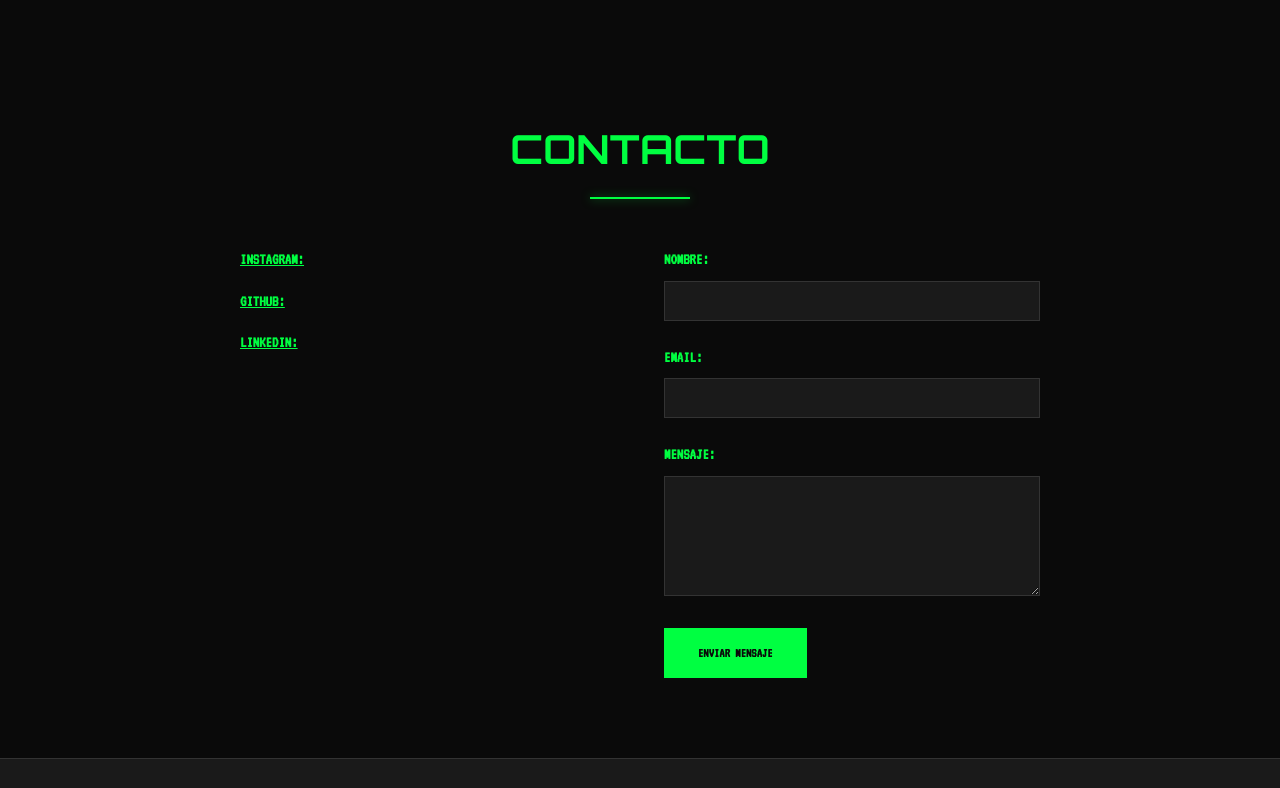
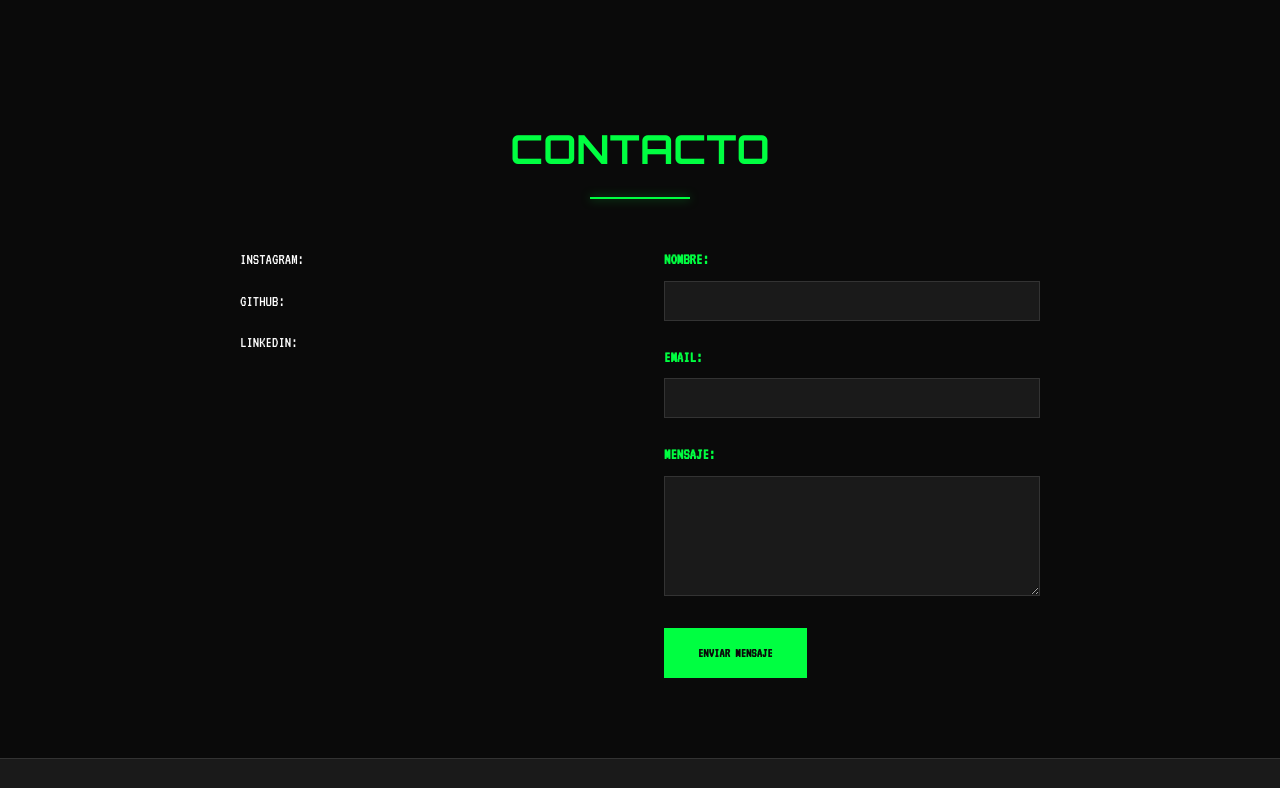
Before and after one commit to FBotija/FBotija.github.io, a plain HTML site: page index.html in a window 1280 px wide. Shown: the part 1643-2431 px from the top of the page. Drawn offline with Linux system fonts and the light colour scheme.

Commit message:
Update index.html

```diff
--- a/index.html
+++ b/index.html
@@ -107,13 +107,13 @@
                 <div class="contact-content">
                     <div class="contact-info">
                         <div class="contact-item">
-                            <a class="contact-label" href="https://instagram.com/brawliot.dev" class="contact-link" target="_blank">INSTAGRAM:</a>
+                            <a href="https://instagram.com/brawliot.dev" class="contact-link" target="_blank">INSTAGRAM:</a>
                         </div>
                         <div class="contact-item">
-                            <a class="contact-label" href="https://github.com/tuusuario" class="contact-link" target="_blank">GITHUB:</a>
+                            <a href="https://github.com/tuusuario" class="contact-link" target="_blank">GITHUB:</a>
                         </div>
                         <div class="contact-item">
-                            <a class="contact-label" href="https://www.linkedin.com/in/federico-botija-valcarcel-794a73311/" class="contact-link" target="_blank">LINKEDIN:</a>
+                            <a href="https://www.linkedin.com/in/federico-botija-valcarcel-794a73311/" class="contact-link" target="_blank">LINKEDIN:</a>
                         </div>
                     </div>
                     <div class="contact-form">
```
